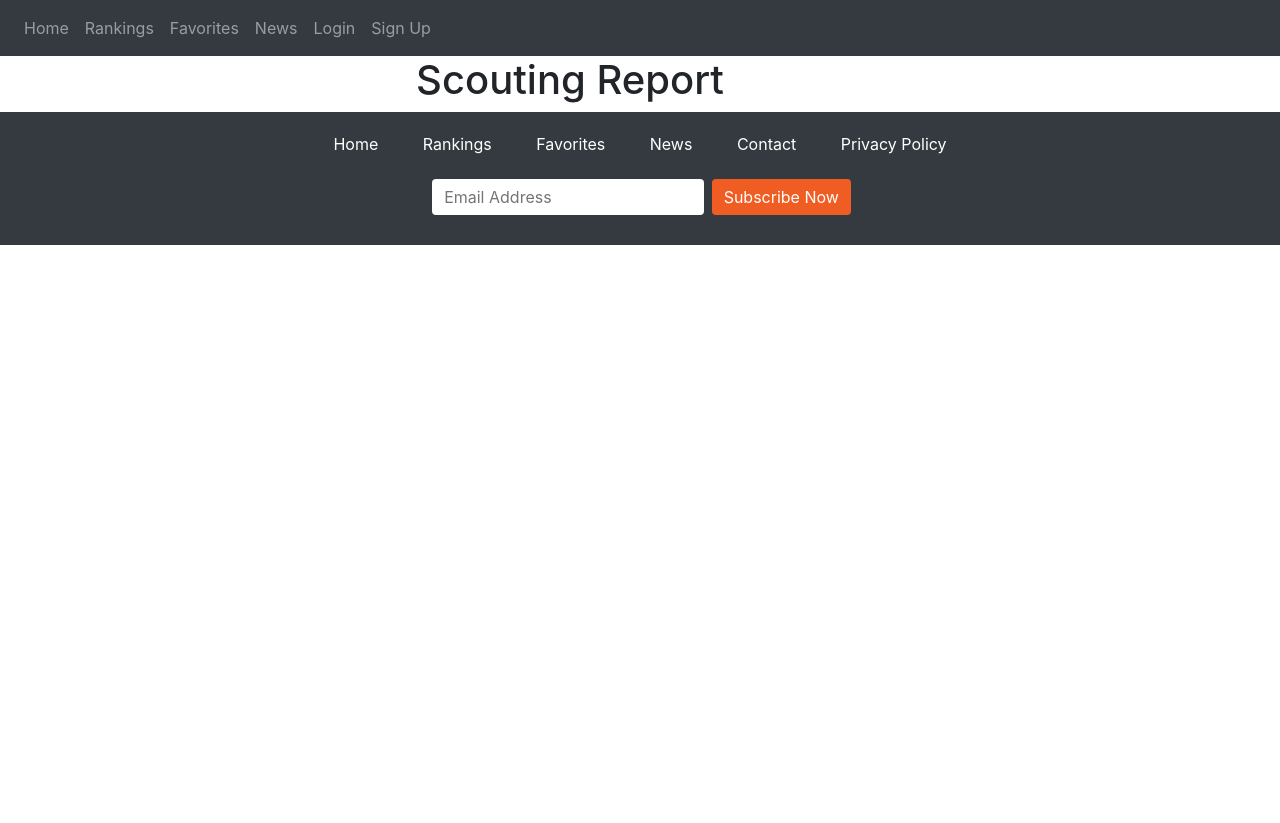
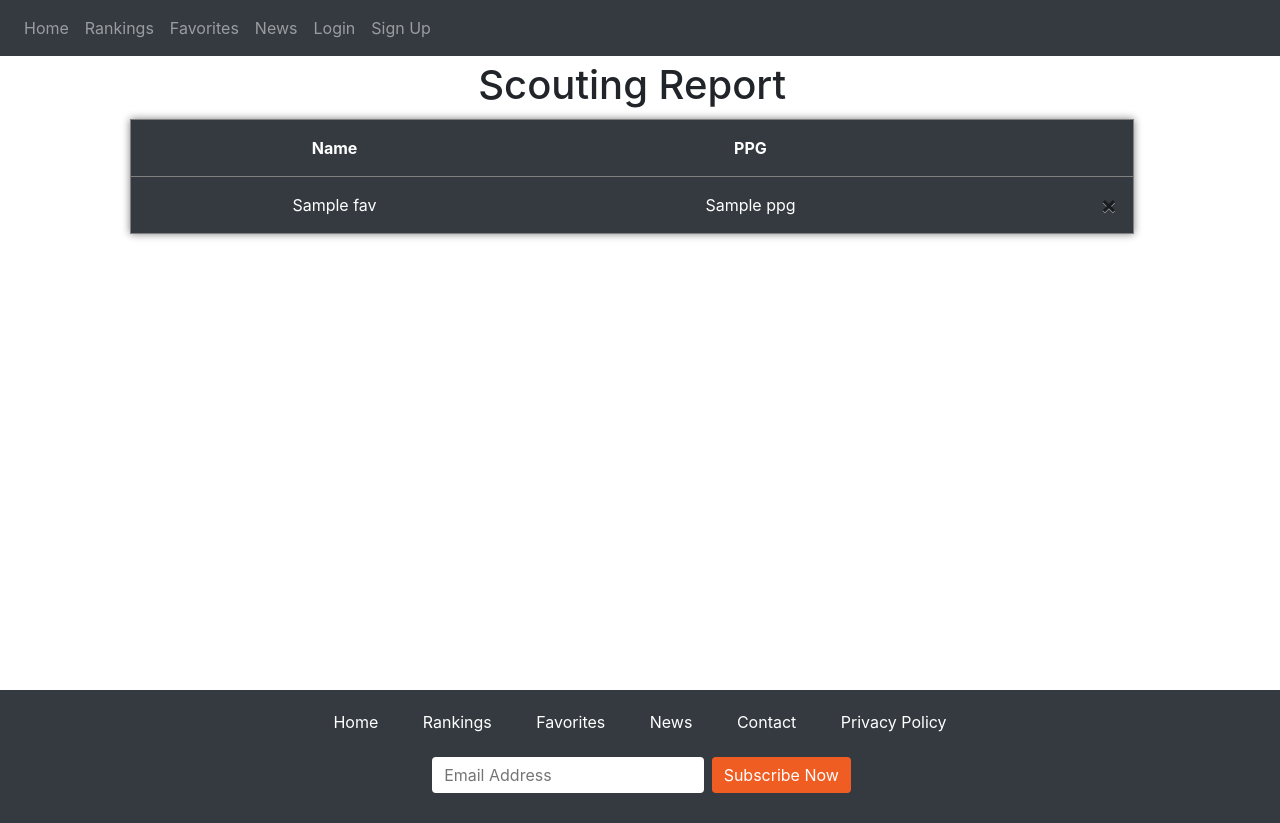
Before and after one commit to quadgeter/NDL, a Python web app: template website/templates/favorites.html in a window 1280 px wide. Before the commit the page ends 245 px from the top, so only its background shows below. Run offline with Jinja, Linux system fonts and the light colour scheme; the template is opened without the code that fills it: most values are stand-ins (such as "Sample title", 1, 10 or a date in 2020); some libraries are stand-ins or nearby versions.

Commit message:
delete favorite feature

```diff
--- a/website/auth.py
+++ b/website/auth.py
@@ -31,6 +31,7 @@ def login():
 @login_required
 def logout():
     logout_user()
+    flash("Successfully logged out.", category='success')
     return redirect(url_for("auth.login"))
 
 @auth.route("/sign-up", methods=['GET', 'POST'])
--- a/website/static/homepage.css
+++ b/website/static/homepage.css
@@ -15,7 +15,7 @@ form label, input{
     margin: 0 8px;
 }
 .header{
-    width: 98%;
+    width: 100%;
     height: fit-content;
     background-color: rgb(0, 0, 0);
     display: block;
@@ -24,7 +24,7 @@ form label, input{
 }
 
 .home-page-content{
-    width: 98vw;
+    width: 100%;
     height: fit-content;
     background-color: rgb(0, 0, 0);
     display: block;
@@ -37,13 +37,15 @@ form label, input{
     padding: 50px 0;
 }
 .ff-img-container #ff-img{
-    width: 16rem;
-    height: 9.125rem;
+    width: 40vw;
+    height: 25.125vh;
 }
 
 .text-container{
     width: 40%;
+    max-width: 500px;
     padding: 50px 0;
+    margin-right: 30px;
     color: white;
 }
 .text-container p{
@@ -67,7 +69,7 @@ form label, input{
 .btn-container{
     background-color: black;
     text-align: center;
-    width: 98vw;
+    width: 100%;
 }
 .btn-container h1{
     font-size: 2.2rem;
@@ -115,18 +117,18 @@ form label, input{
     border: 2px
 }
 
-.rankings-container{
+.list-container{
     margin: 5px;
     min-height: 78vh;
-    width: 97vw;
+    width: 98vw;
     text-align: center;
 }
-.rankings{
+.list{
     width: 80%;
     margin: 10px auto;
     border-radius: 8px;
 }
-.rankings table, th, td{
+.list table, th, td{
     padding: 1rem;
 }
 table{
--- /dev/null
+++ b/website/static/index.js
@@ -0,0 +1,19 @@
+function deleteFav(favId){
+    fetch("/delete-fav", {
+        method: "POST",
+        body: JSON.stringify({ favId: favId }),
+    }).then((_res) => {
+        window.location.href = "/favorites"
+    });
+}
+
+function addFav(favId, favName, favPpg){
+    fetch("/add-fav", {
+        method: "POST",
+        body: JSON.stringify({ favId: favId,
+        favName: favName,
+        favPpg: favPpg }),
+    }).then((_res) => {
+        window.location.href = "/rankings"
+    });
+}
--- a/website/templates/base.html
+++ b/website/templates/base.html
@@ -86,6 +86,7 @@
             <input type="email" id="footer-email" placeholder="Email Address">
             <button type="submit" class="btn btn-primary" id="subscribe-btn">Subscribe Now</button>
         </div>
+        <script type="text/javascript" src="{{ url_for('static', filename='index.js')}}"></script>
         <script
             src="https://code.jquery.com/jquery-3.2.1.slim.min.js"
             integrity="sha384-KJ3o2DKtIkvYIK3UENzmM7KCkRr/rE9/Qpg6aAZGJwFDMVNA/GpGFF93hXpG5KkN"
--- a/website/templates/favorites.html
+++ b/website/templates/favorites.html
@@ -1,5 +1,29 @@
 {% extends "base.html" %}{%block title%}Scouting Report{%endblock%}
 
 {% block content%}
-<h1 align="center">Scouting Report</h1>
+<div class="list-container">
+    <h1 align="center">Scouting Report</h1>
+    <div class="list">
+        <table>
+            <thead>
+                <tr>
+                    <th>Name</th>
+                    <th>PPG</th>
+                    <th>    </th>
+                </tr>
+            </thead>
+            <tbody>
+            {% for fav in favorites %}
+                <tr>
+                    <td>{{ fav.name }}</td>
+                    <td>{{ fav.ppg }}</td>
+                    <td>
+                        <button name="del-fav" type="submit" class='close' onClick="deleteFav({{ fav.id }})" value="{{ fav.name }}" ><span aria-hidden="true">&times;</span></button>
+                    </td>
+                </tr>
+            {% endfor %}
+            </tbody>
+        </table>
+    </div>
+</div>
 {% endblock content%}
--- a/website/templates/home.html
+++ b/website/templates/home.html
@@ -11,18 +11,18 @@
             <h1>NUMBERS<br><span>DON'T</span><br>LIE</h1>
         </div>
     </div>
-</div>
     <div class="home-page-content" style="display:inline-flex;">
         <div class="ff-img-container">
             <img src="{{ url_for('static', filename='ff-home.png')}}" alt="" id="ff-img">
         </div>
-    <div class="text-container" style="width: 45%;">
+        <div class="text-container">
             <p>The premier resource to help you draft your super bowl winning team.</p>
         </div>
     </div>
     <div class="btn-container">
         <h1>Draft the Most Promising Players for 2023</h1>
         <button class="btn btn-primary" id="rankings-btn">View Guide</button>
+    </div>
 </div>
 {% endblock content%}
 
```
Also changed, not shown: website/templates/rankings.html (+9 -7 lines), website/views.py (+31 -10 lines), instance/playerDB.db. Lines whose indentation alone changed are shown as unchanged.
